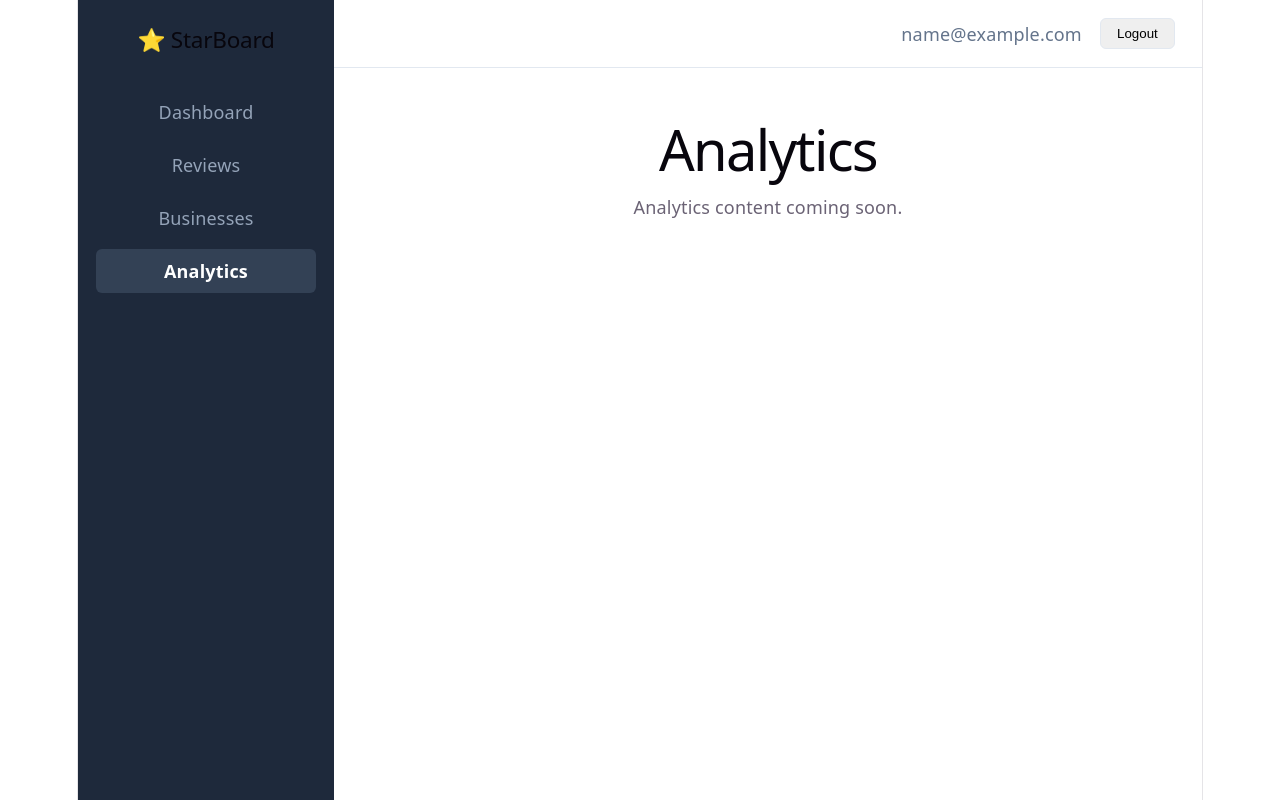
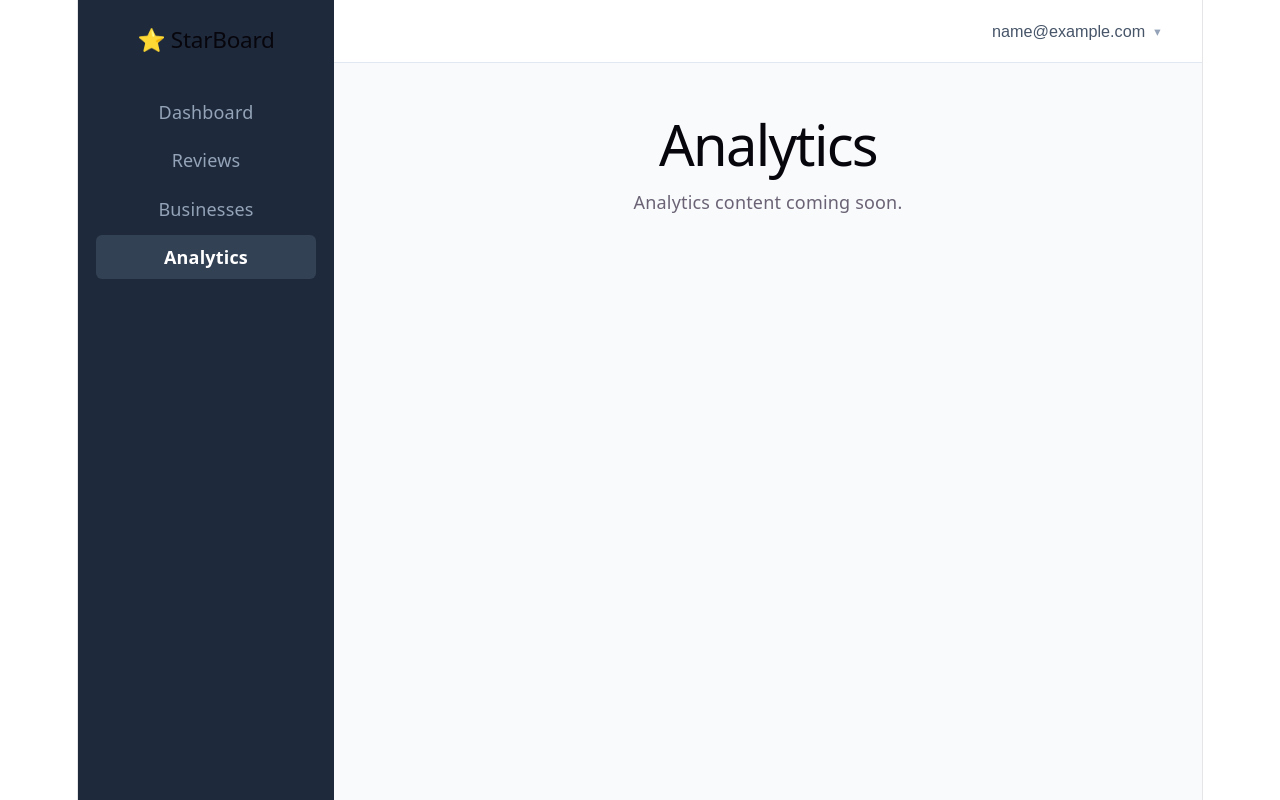
Before and after one commit to dadirhashi/StarBord-Client, a React (Vite) app: page /analytics in a window 1280 px wide. Built offline with nearby package versions, Linux system fonts and the light colour scheme; no server answers; sample sign-in values are in the browser's storage.

Commit message:
feat(layout): add user dropdown menu with logout to MainLayout
- Replace inline styles with CSS Modules
- Add accessible dropdown with email, signed-in indicator, and sign out
- Close dropdown on outside click, Escape key, or item selection

```diff
--- a/src/shared/layouts/MainLayout.jsx
+++ b/src/shared/layouts/MainLayout.jsx
@@ -1,49 +1,61 @@
-import { Outlet, NavLink, useNavigate } from "react-router-dom";
-import { useAuth } from "../../features/auth/AuthContext";
+import { useState, useRef, useEffect } from 'react';
+import { Outlet, NavLink, useNavigate } from 'react-router-dom';
+import { useAuth } from '../../features/auth/AuthContext';
+import styles from './MainLayout.module.css';
 
 const navItems = [
-  { to: "/dashboard", label: "Dashboard" },
-  { to: "/reviews", label: "Reviews" },
-  { to: "/businesses", label: "Businesses" },
-  { to: "/analytics", label: "Analytics" },
+  { to: '/dashboard', label: 'Dashboard' },
+  { to: '/reviews', label: 'Reviews' },
+  { to: '/businesses', label: 'Businesses' },
+  { to: '/analytics', label: 'Analytics' },
 ];
 
 export default function MainLayout() {
   const { user, logout } = useAuth();
   const navigate = useNavigate();
+  const [menuOpen, setMenuOpen] = useState(false);
+  const menuRef = useRef(null);
+
+  // Close menu when clicking outside or pressing Escape
+  useEffect(() => {
+    if (!menuOpen) return;
+
+    function handleClickOutside(e) {
+      if (menuRef.current && !menuRef.current.contains(e.target)) {
+        setMenuOpen(false);
+      }
+    }
+    function handleEscape(e) {
+      if (e.key === 'Escape') setMenuOpen(false);
+    }
+
+    document.addEventListener('mousedown', handleClickOutside);
+    document.addEventListener('keydown', handleEscape);
+    return () => {
+      document.removeEventListener('mousedown', handleClickOutside);
+      document.removeEventListener('keydown', handleEscape);
+    };
+  }, [menuOpen]);
 
   function handleLogout() {
+    setMenuOpen(false);
     logout();
-    navigate("/login");
+    navigate('/login');
   }
 
   return (
-    <div style={{ display: "flex", minHeight: "100vh" }}>
+    <div className={styles.layout}>
       {/* Sidebar */}
-      <aside
-        style={{
-          width: 220,
-          background: "#1e293b",
-          color: "#fff",
-          padding: "1.5rem 1rem",
-        }}
-      >
-        <h2 style={{ marginBottom: "2rem", fontSize: "1.25rem" }}>
-          ⭐ StarBoard
-        </h2>
-        <nav style={{ display: "flex", flexDirection: "column", gap: "0.5rem" }}>
+      <aside className={styles.sidebar}>
+        <h2 className={styles.brand}>⭐ StarBoard</h2>
+        <nav className={styles.nav}>
           {navItems.map(({ to, label }) => (
             <NavLink
               key={to}
               to={to}
-              style={({ isActive }) => ({
-                padding: "0.5rem 0.75rem",
-                borderRadius: 6,
-                color: isActive ? "#fff" : "#94a3b8",
-                background: isActive ? "#334155" : "transparent",
-                textDecoration: "none",
-                fontWeight: isActive ? 600 : 400,
-              })}
+              className={({ isActive }) =>
+                `${styles.navLink} ${isActive ? styles.navLinkActive : ''}`
+              }
             >
               {label}
             </NavLink>
@@ -52,34 +64,45 @@ export default function MainLayout() {
       </aside>
 
       {/* Main content */}
-      <div style={{ flex: 1, display: "flex", flexDirection: "column" }}>
+      <div className={styles.content}>
         {/* Top bar */}
-        <header
-          style={{
-            display: "flex",
-            justifyContent: "flex-end",
-            alignItems: "center",
-            padding: "1rem 1.5rem",
-            borderBottom: "1px solid #e2e8f0",
-            gap: "1rem",
-          }}
-        >
-          <span style={{ color: "#64748b" }}>{user?.email}</span>
-          <button
-            onClick={handleLogout}
-            style={{
-              padding: "0.4rem 0.9rem",
-              borderRadius: 6,
-              border: "1px solid #e2e8f0",
-              cursor: "pointer",
-            }}
-          >
-            Logout
-          </button>
+        <header className={styles.header}>
+          <div className={styles.userMenu} ref={menuRef}>
+            <button
+              type="button"
+              className={styles.userButton}
+              onClick={() => setMenuOpen((open) => !open)}
+              aria-haspopup="menu"
+              aria-expanded={menuOpen}
+            >
+              <span className={styles.userEmail}>{user?.email}</span>
+              <span className={styles.chevron} aria-hidden="true">
+                ▾
+              </span>
+            </button>
+
+            {menuOpen && (
+              <div className={styles.dropdown} role="menu">
+                <div className={styles.dropdownHeader}>
+                  <div className={styles.dropdownLabel}>Signed in as</div>
+                  <div className={styles.dropdownEmail}>{user?.email}</div>
+                </div>
+                <div className={styles.divider} />
+                <button
+                  type="button"
+                  className={styles.dropdownItem}
+                  onClick={handleLogout}
+                  role="menuitem"
+                >
+                  Sign out
+                </button>
+              </div>
+            )}
+          </div>
         </header>
 
         {/* Page content */}
-        <main style={{ flex: 1, padding: "2rem" }}>
+        <main className={styles.main}>
           <Outlet />
         </main>
       </div>
--- /dev/null
+++ b/src/shared/layouts/MainLayout.module.css
@@ -0,0 +1,164 @@
+.layout {
+  display: flex;
+  min-height: 100vh;
+}
+
+/* Sidebar */
+.sidebar {
+  width: 220px;
+  background: #1e293b;
+  color: #fff;
+  padding: 1.5rem 1rem;
+  flex-shrink: 0;
+}
+
+.brand {
+  margin: 0 0 2rem;
+  font-size: 1.25rem;
+}
+
+.nav {
+  display: flex;
+  flex-direction: column;
+  gap: 0.25rem;
+}
+
+.navLink {
+  padding: 0.5rem 0.75rem;
+  border-radius: 6px;
+  color: #94a3b8;
+  text-decoration: none;
+  font-weight: 400;
+  transition: background 0.15s, color 0.15s;
+}
+
+.navLink:hover {
+  background: #334155;
+  color: #fff;
+}
+
+.navLinkActive {
+  background: #334155;
+  color: #fff;
+  font-weight: 600;
+}
+
+/* Main content area */
+.content {
+  flex: 1;
+  display: flex;
+  flex-direction: column;
+  min-width: 0;
+}
+
+/* Header */
+.header {
+  display: flex;
+  justify-content: flex-end;
+  align-items: center;
+  padding: 0.75rem 1.5rem;
+  border-bottom: 1px solid #e2e8f0;
+  background: #fff;
+}
+
+/* User menu */
+.userMenu {
+  position: relative;
+}
+
+.userButton {
+  display: flex;
+  align-items: center;
+  gap: 0.5rem;
+  padding: 0.4rem 0.75rem;
+  background: transparent;
+  border: 1px solid transparent;
+  border-radius: 6px;
+  color: #475569;
+  font-size: 0.9rem;
+  cursor: pointer;
+  transition: background 0.15s, border-color 0.15s;
+}
+
+.userButton:hover {
+  background: #f1f5f9;
+}
+
+.userButton[aria-expanded='true'] {
+  background: #f1f5f9;
+  border-color: #e2e8f0;
+}
+
+.userEmail {
+  max-width: 220px;
+  overflow: hidden;
+  text-overflow: ellipsis;
+  white-space: nowrap;
+}
+
+.chevron {
+  font-size: 0.7rem;
+  color: #94a3b8;
+}
+
+/* Dropdown */
+.dropdown {
+  position: absolute;
+  top: calc(100% + 6px);
+  right: 0;
+  min-width: 220px;
+  background: #fff;
+  border: 1px solid #e2e8f0;
+  border-radius: 8px;
+  box-shadow: 0 4px 16px rgba(0, 0, 0, 0.08);
+  overflow: hidden;
+  z-index: 10;
+}
+
+.dropdownHeader {
+  padding: 0.75rem 1rem;
+}
+
+.dropdownLabel {
+  font-size: 0.75rem;
+  color: #94a3b8;
+  margin-bottom: 0.125rem;
+}
+
+.dropdownEmail {
+  font-size: 0.875rem;
+  color: #1e293b;
+  font-weight: 500;
+  overflow: hidden;
+  text-overflow: ellipsis;
+  white-space: nowrap;
+}
+
+.divider {
+  height: 1px;
+  background: #e2e8f0;
+}
+
+.dropdownItem {
+  display: block;
+  width: 100%;
+  padding: 0.625rem 1rem;
+  text-align: left;
+  background: transparent;
+  border: none;
+  color: #b91c1c;
+  font-size: 0.875rem;
+  cursor: pointer;
+  transition: background 0.15s;
+}
+
+.dropdownItem:hover {
+  background: #fef2f2;
+}
+
+/* Main area */
+.main {
+  flex: 1;
+  padding: 2rem;
+  background: #f8fafc;
+}
```
